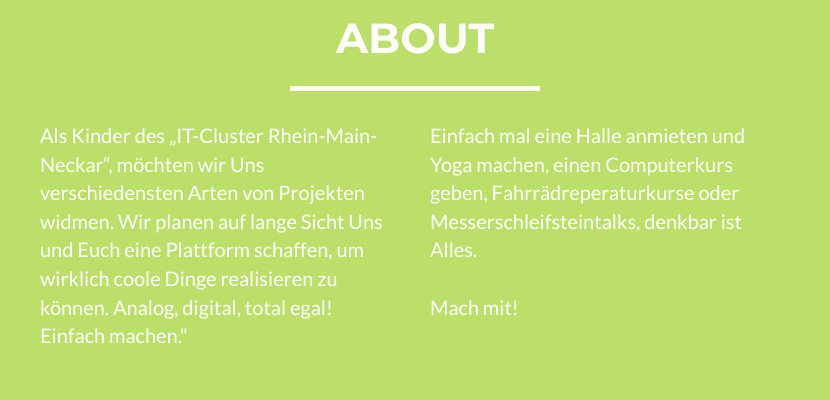
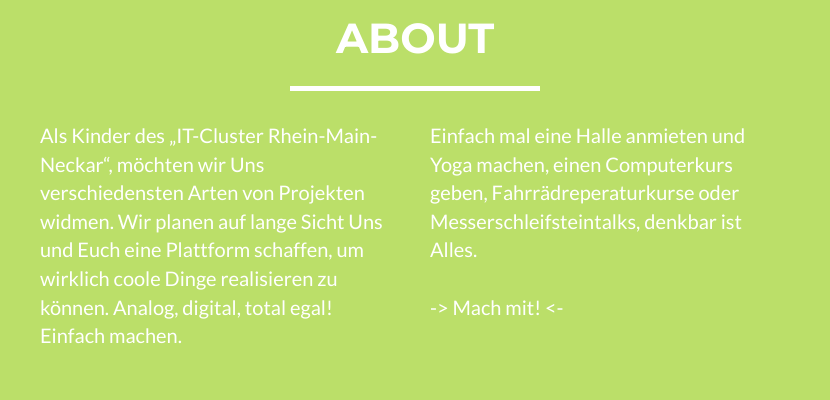
Before and after one commit to VfcD/VfcD.github.io, a website: page index.html in a window 1280 px wide. Shown: the part 1420-1820 px from the top of the page, 225-1055 px from the left. Drawn offline with nearby package versions, Linux system fonts and the light colour scheme.

Commit message:
Update index.html

```diff
--- a/index.html
+++ b/index.html
@@ -108,12 +108,13 @@
                 <div class="col-lg-4 col-lg-offset-2">
                     <p> Als Kinder des „IT-Cluster Rhein-Main-Neckar“, möchten wir Uns verschiedensten Arten von Projekten widmen.
 			    Wir planen auf lange Sicht Uns und Euch eine Plattform schaffen, um wirklich coole Dinge realisieren zu können.
-			    Analog, digital, total egal! Einfach machen."  </p>
+			    Analog, digital, total egal!<br>
+			    Einfach machen.  </p>
                 </div>
                 <div class="col-lg-4">
                     <p>Einfach mal eine Halle anmieten und Yoga machen, einen Computerkurs geben,
 			    Fahrrädreperaturkurse oder Messerschleifsteintalks, denkbar ist Alles.<br><br>
-				Mach mit!</p>
+				-> Mach mit! <-</p>
                 </div>
        <!--    <div class="col-lg-8 col-lg-offset-2 text-center">
                     <a href="#" class="btn btn-lg btn-outline">
```
